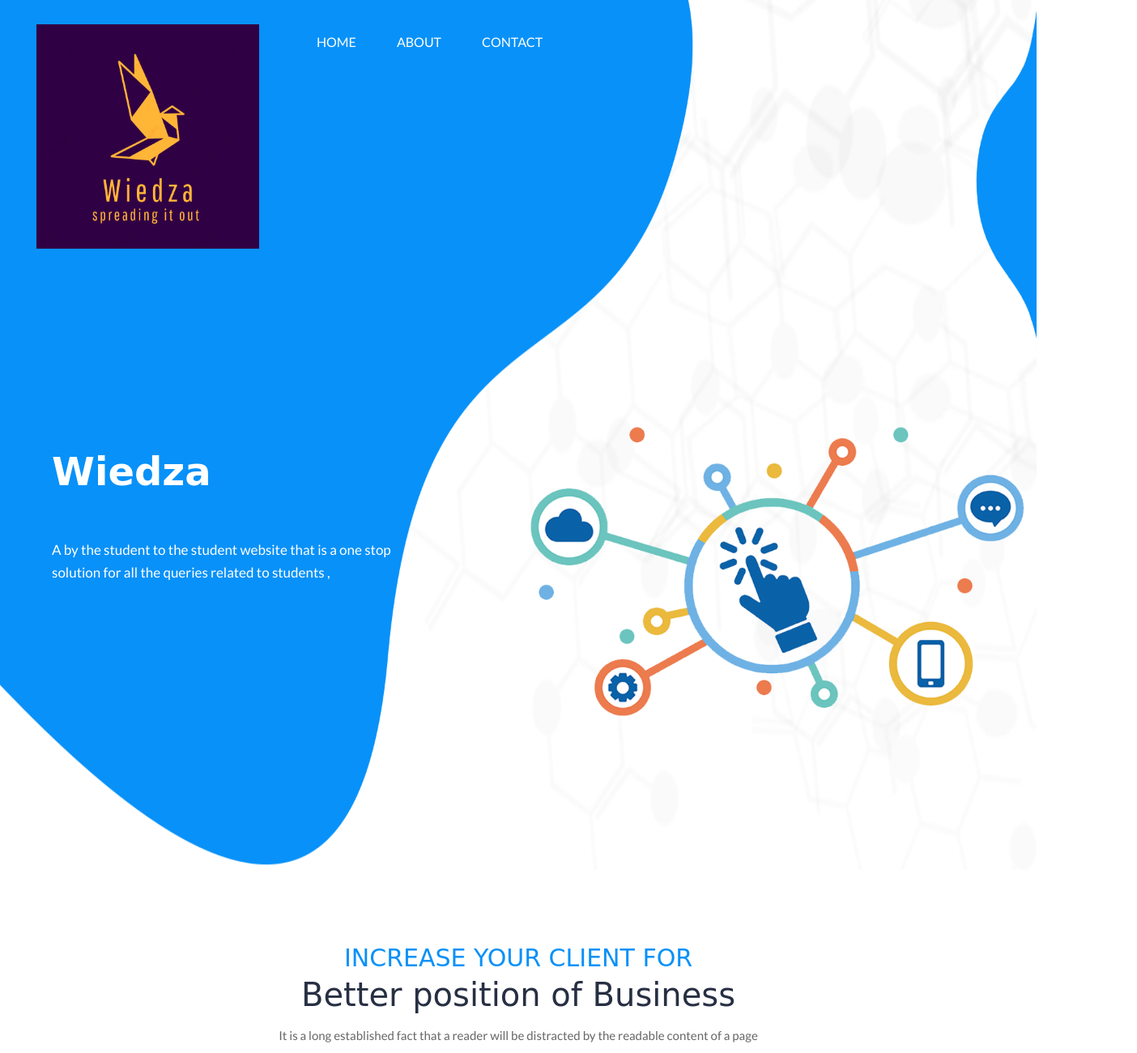
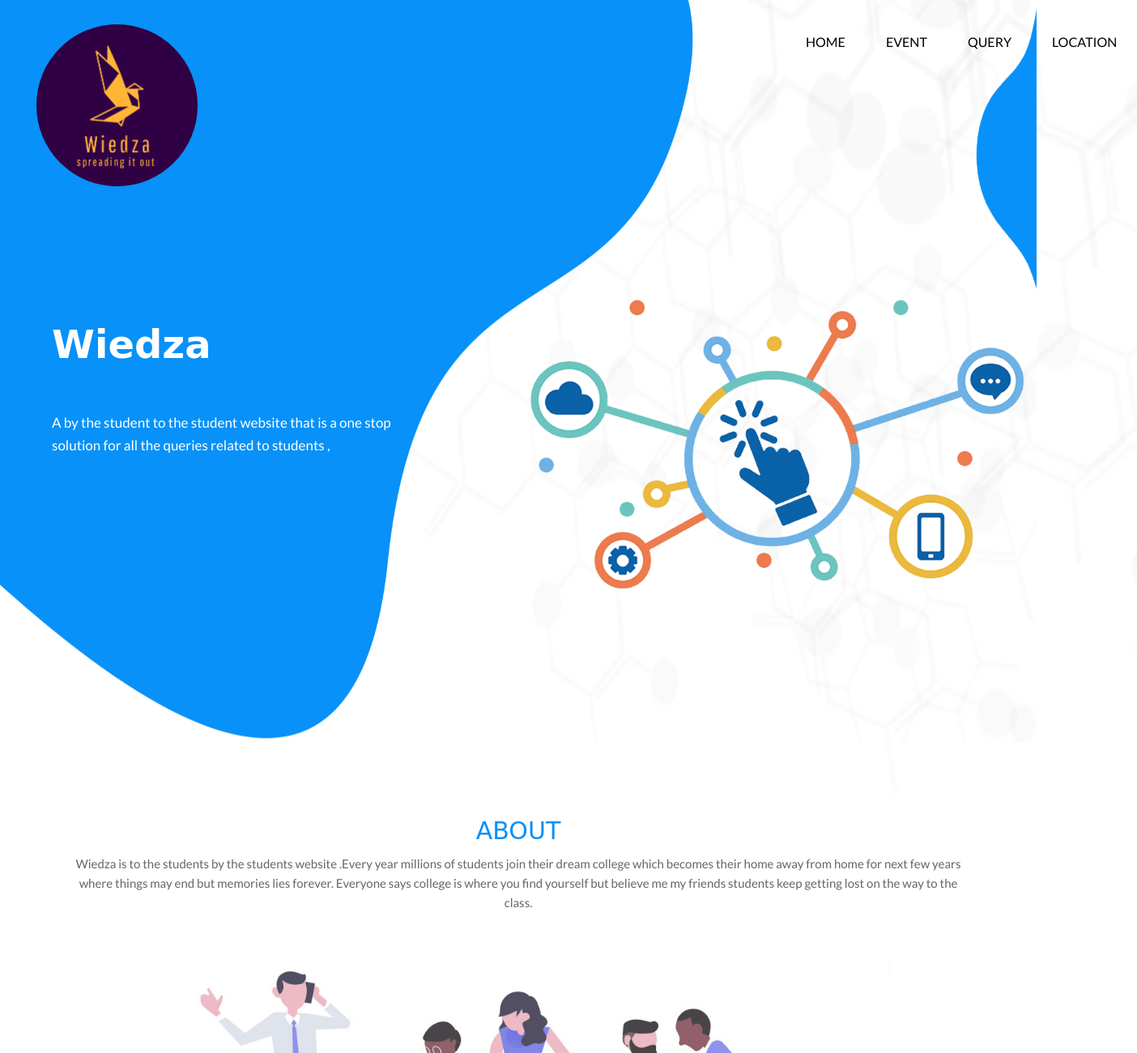
Before and after one commit to Ansh-Srivastava-17/met, a plain HTML site: page index.html in a window 1280 px wide. Shown: the top 1300 px of the page at 81% size, 1404 px wide, since content can reach past the window. Drawn offline with nearby package versions, Linux system fonts and the light colour scheme; a web font is replaced by a local one.

Commit message:
updated Home

```diff
--- a/css/style.css
+++ b/css/style.css
@@ -333,7 +333,7 @@ button {
 }
 
 .banner_main {
-     padding: 90px 0 190px 0;
+     padding: 10px 0 190px 0;
 }
 
 .text-bg {
@@ -811,3 +811,14 @@ ul.social_icon li a:hover {
 
 
 /** end footer **/
+
+#logop
+{
+
+  height: 200px;
+  width: auto;
+  border-radius: 300px;
+}
+#headervt{
+  padding-left: 620px;
+}
--- a/index.html
+++ b/index.html
@@ -1,7 +1,6 @@
-
-
 <!DOCTYPE html>
 <html lang="en">
+
 <head>
   <!-- basic -->
   <meta charset="utf-8">
@@ -32,6 +31,7 @@
       <script src="https://oss.maxcdn.com/respond/1.4.2/respond.min.js"></script><![endif]-->
 </head>
 <!-- body -->
+
 <body class="main-layout">
   <!-- loader  -->
   <div class="loader_bg">
@@ -41,34 +41,37 @@
   <!-- header -->
   <header>
     <!-- header inner -->
-         <div  class="head_top">
+    <div class="head_top">
       <div class="header">
         <div class="container-fluid">
           <div class="row">
             <div class="col-xl-3 col-lg-3 col-md-3 col-sm-3 col logo_section">
               <div class="full">
                 <div class="center-desk">
-                              <div class="logo">
-                                 <a href="index.html"><img src="images/logo.png" alt="#" /></a>
+                  <div class="">
+                    <a href="index.html"><img id="logop" src="images/logo.png" alt="#" /></a>
                   </div>
                 </div>
               </div>
             </div>
             <div class="col-xl-9 col-lg-9 col-md-9 col-sm-9">
-                        <nav class="navigation navbar navbar-expand-md navbar-dark ">
+              <nav id=headervt class="navigation navbar navbar-expand-md navbar-dark ">
                 <button class="navbar-toggler" type="button" data-toggle="collapse" data-target="#navbarsExample04" aria-controls="navbarsExample04" aria-expanded="false" aria-label="Toggle navigation">
                   <span class="navbar-toggler-icon"></span>
                 </button>
                 <div class="collapse navbar-collapse" id="navbarsExample04">
                   <ul class="navbar-nav mr-auto">
-                                 <li class="nav-item">
-                                    <a class="nav-link" href="#"> Home  </a>
+                    <li id="nav-itemvt" class="nav-item">
+                      <a style="color:black" class="nav-link" href="#"> Home </a>
                     </li>
                     <li class="nav-item">
-                                    <a class="nav-link" href="#">About</a>
+                      <a style="color:black" class="nav-link" href="#">Event</a>
                     </li>
                     <li class="nav-item">
-                                    <a class="nav-link" href="#">Contact</a>
+                      <a style="color:black" class="nav-link" href="#">Query</a>
+                    </li>
+                    <li id="nav-itemvt" class="nav-item">
+                      <a style="color:black" class="nav-link" href="#"> Location </a>
                     </li>
                   </ul>
                 </div>
@@ -92,7 +95,7 @@
             </div>
             <div class="col-md-6">
               <div class="text-img">
-                           <figure><img src="images/box_img.png" alt="#"/></figure>
+                <figure><img src="images/box_img.png" alt="#" /></figure>
               </div>
             </div>
           </div>
@@ -107,9 +110,9 @@
       <div class="row">
         <div class="col-md-12">
           <div class="titlepage">
-                     <span>Increase your client for</span>
-                     <h2>Better position of Business</h2>
-                     <p>It is a long established fact that a reader will be distracted by the readable content of a page </p>
+            <span>About</span>
+            <p>Wiedza is to the students by the students website .Every year millions of students join their dream college which becomes their home away from home for next few years where things may end but memories lies forever.
+              Everyone says college is where you find yourself but believe me my friends students keep getting lost on the way to the class.
     </div>
         </div>
       </div>
@@ -118,9 +121,10 @@
           <div class="row">
             <div class="col-md-12">
               <div class="business_box ">
-                           <figure><img src="images/business_img.jpg" alt="#"/></figure>
-                           <p>There are many variations of passages of Lorem Ipsum available, but the majority have suffered alteration in some form, by injected humour, or randomised words which don't look even slightly believableThere are many variations of passages of Lorem Ipsum available, but the majority have suffered alteration in some form, by injected humour, or randomised words which don't look even slightly believable</p>
-                           <a class="read_more" href="#">Read more</a>
+                <figure><img src="images/business_img.jpg" alt="#" /></figure>
+                <p>
+                              Not able to find the class is one of the reasons for missing classes in college. Our aim is to have a positive relationship between class attendance and policies aimed at increasing attendance might be worth considering. </p>
+                      </p>
               </div>
             </div>
           </div>
@@ -146,12 +150,13 @@
           <div class="row">
             <div class="col-md-6 offset-md-3">
               <div class="projects_box ">
-                           <figure><img src="images/projects_img.png" alt="#"/></figure>
+                <figure><img src="images/projects_img.png" alt="#" /></figure>
               </div>
             </div>
             <div class="col-md-12">
               <div class="projects_box ">
-                           <p>There are many variations of passages of Lorem Ipsum available, but the majority have suffered alteration in some form, by injected humour, or randomised words which don't look even slightly believableThere are many variations of passages of Lorem Ipsum available, but the majority have suffered alteration in some form, by injected humour, or randomised words which don't look even slightly believable</p>
+                <p>There are many variations of passages of Lorem Ipsum available, but the majority have suffered alteration in some form, by injected humour, or randomised words which don't look even slightly believableThere are many variations of
+                  passages of Lorem Ipsum available, but the majority have suffered alteration in some form, by injected humour, or randomised words which don't look even slightly believable</p>
                 <a class="read_more" href="#">Read more</a>
               </div>
             </div>
@@ -175,13 +180,14 @@
         <div class="row">
           <div class="col-md-3">
             <div class="Testimonial_box">
-                        <i><img src="images/plan1.png" alt="#"/></i>
+              <i><img src="images/plan1.png" alt="#" /></i>
             </div>
           </div>
           <div class="col-md-9">
             <div class="Testimonial_box">
               <h4>Donals</h4>
-                        <p>Tof Lorem Ipsum, you need to be There are many variations of passages of Lorem Ipsum available, but the majority have suffered alteration in some form, by injected humour, or randomised words which don't look even slightly believable. If you are going to use a pass <br>
+              <p>Tof Lorem Ipsum, you need to be There are many variations of passages of Lorem Ipsum available, but the majority have suffered alteration in some form, by injected humour, or randomised words which don't look even slightly
+                believable. If you are going to use a pass <br>
                 age of Lorem Ipsum, you need to be
               </p>
             </div>
@@ -256,7 +262,7 @@
         <div class="container">
           <div class="row">
             <div class="col-md-12">
-                        <p>Copyright 2019 All Right Reserved By <a href="https://html.design/"> Free  html Templates</a></p>
+              <p>Copyright 2019 All Right Reserved By <a href="https://html.design/"> Free html Templates</a></p>
             </div>
           </div>
         </div>
@@ -275,4 +281,5 @@
   <script src="js/custom.js"></script>
   <script src="https:cdnjs.cloudflare.com/ajax/libs/fancybox/2.1.5/jquery.fancybox.min.js"></script>
 </body>
+
 </html>
```
Lines whose indentation alone changed are shown as unchanged.
